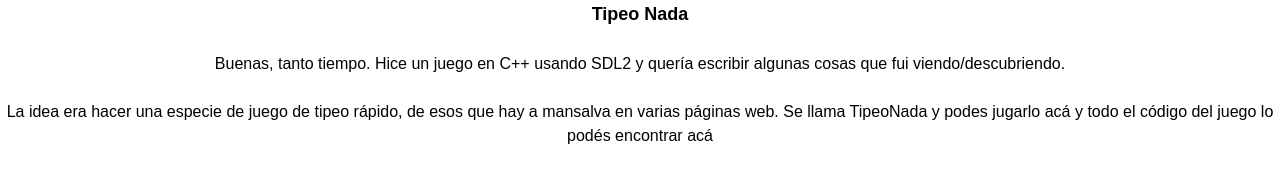
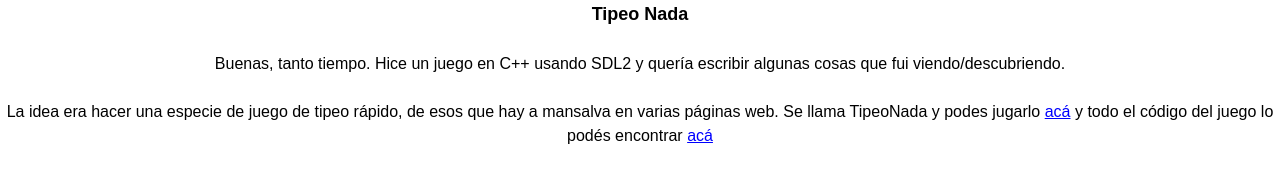
Before and after one commit to tanoargie/elrincondeltano, a Gatsby site: page /content/tipeo-nada in a window 1280 px wide. Shown: the top 172 px of the page. Built offline with nearby package versions, Linux system fonts and the light colour scheme; Gatsby itself is replaced by a stand-in of ours.

Commit message:
add links to post

```diff
--- a/src/content/tipeo-nada.mdx
+++ b/src/content/tipeo-nada.mdx
@@ -10,7 +10,7 @@
 Buenas, tanto tiempo. Hice un juego en C++ usando SDL2 y quería escribir algunas cosas que fui viendo/descubriendo.
 
 \
-La idea era hacer una especie de juego de tipeo rápido, de esos que hay a mansalva en varias páginas web. Se llama TipeoNada y podes jugarlo [acá](https://storage.googleapis.com/tipeo-nada-web/TipeoNadaWeb.html) y todo el código del juego lo podés encontrar [acá](https://github.com/francoserio/tipeo-nada)
+La idea era hacer una especie de juego de tipeo rápido, de esos que hay a mansalva en varias páginas web. Se llama TipeoNada y podes jugarlo <a href="https://storage.googleapis.com/tipeo-nada-web/TipeoNadaWeb.html" target="_blank" style={{ color: 'blue', textDecoration: 'underline' }}>acá</a> y todo el código del juego lo podés encontrar <a href="https://github.com/francoserio/tipeo-nada" target="_blank" style={{ color: 'blue', textDecoration: 'underline' }}>acá</a>
 
 \
 El primer desafío fue encontrar un corpus con bastantes palabras. Ese txt es el que está en **assets/words.txt** y obviamente el usuario lo puede cambiar a piacere.
```
